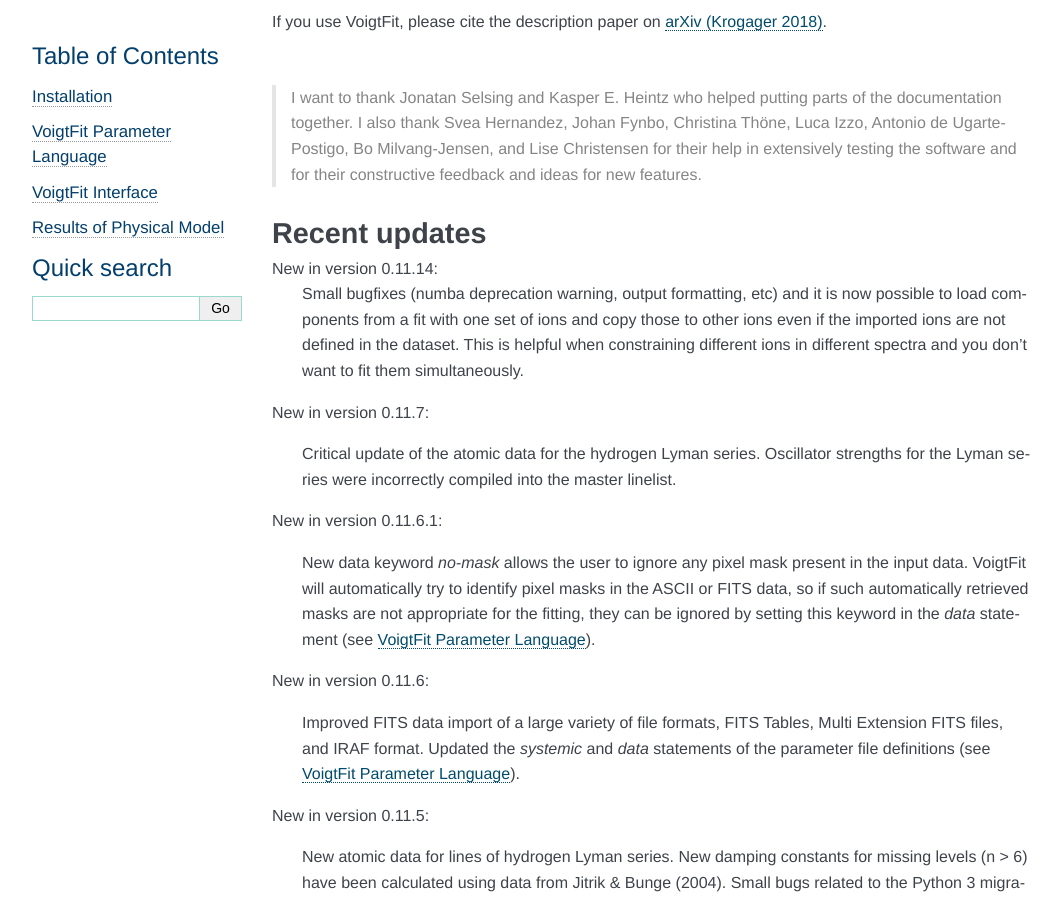
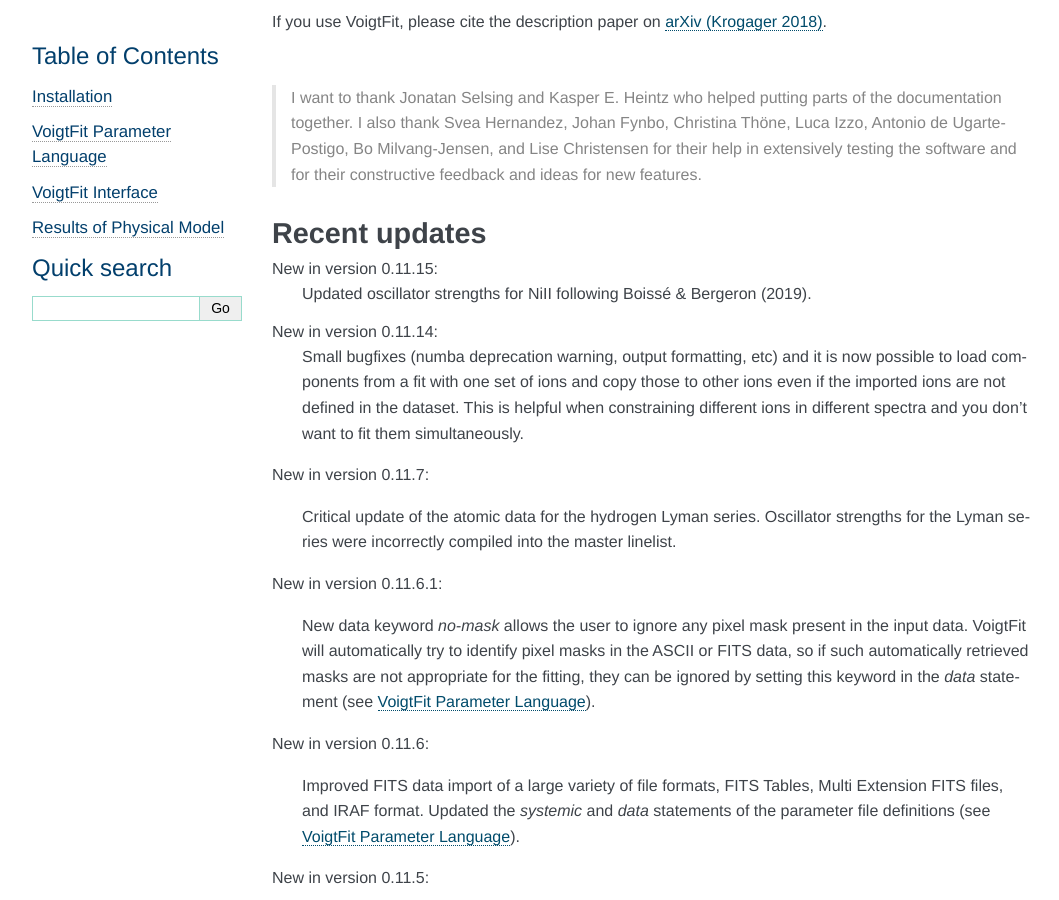
Before and after one commit to jkrogager/VoigtFit, a Sphinx documentation site: the page built from docs/index.rst, in a window 1280 px wide and 900 px high, scrolled down 402 px. Shown: the whole window, without its empty margins (98-1157 px from the left). Built offline with Sphinx 7.4.7, drawn with Linux system fonts in a browser that asks for light colours.

Commit message:
Update docs + version

```diff
--- a/docs/index.rst
+++ b/docs/index.rst
@@ -34,6 +34,9 @@
 
 Recent updates
 --------------
+New in version 0.11.15:
+  Updated oscillator strengths for NiII following Boissé & Bergeron (2019).
+
 New in version 0.11.14:
   Small bugfixes (numba deprecation warning, output formatting, etc) and it is now possible to load components
   from a fit with one set of ions and copy those to other ions even if the imported ions are not defined in the dataset.
```
Also changed, not shown: 1 other file.
